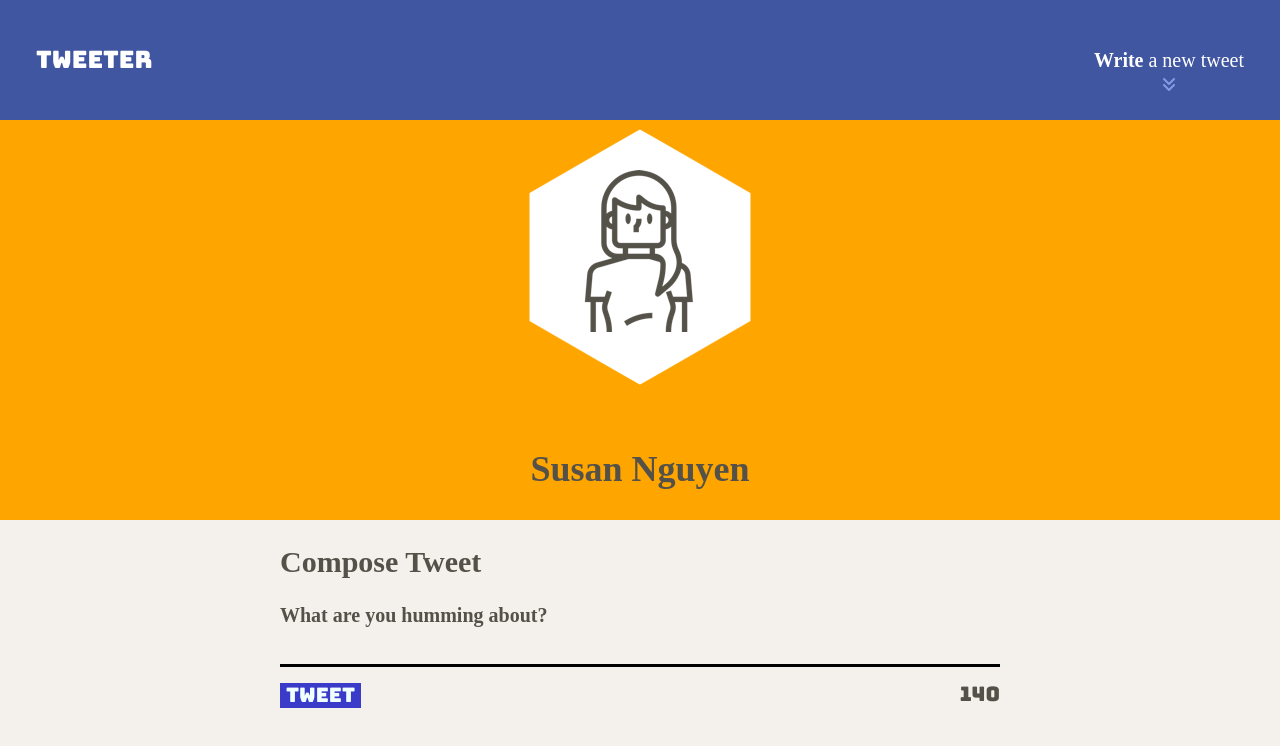
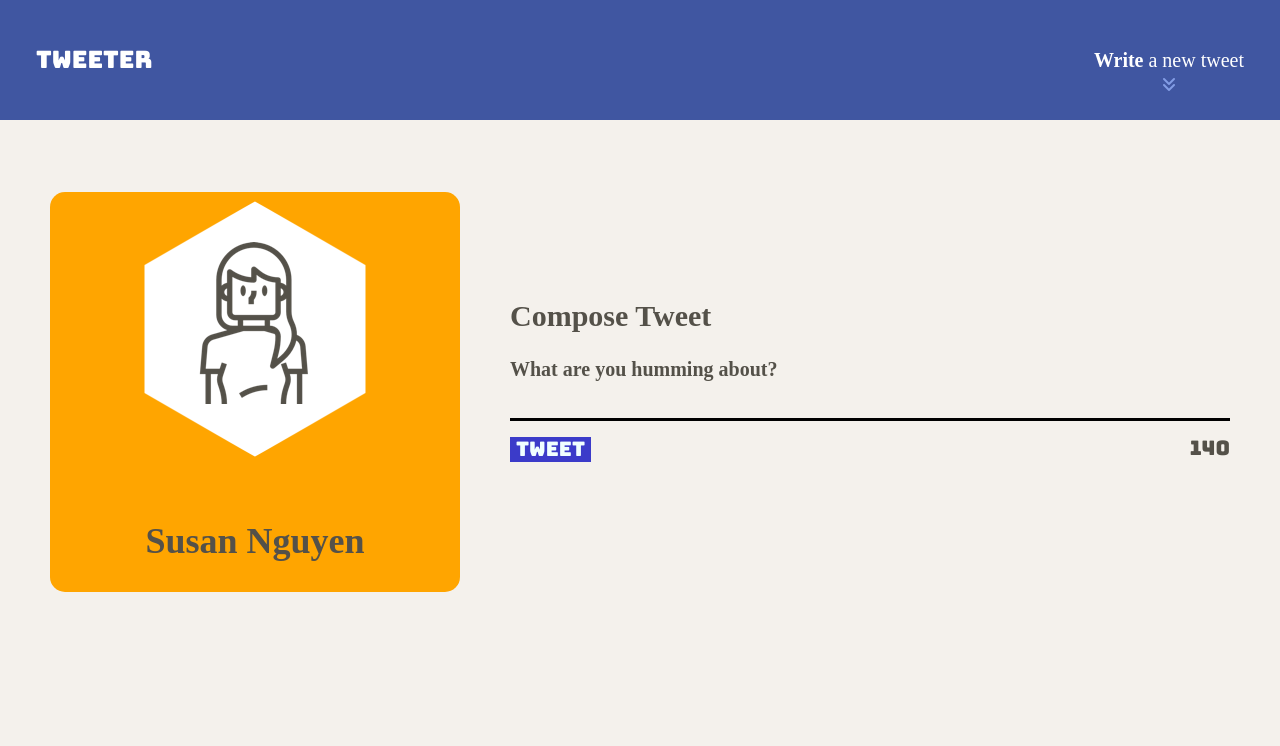
Before and after one commit to Hungle2911/tweeter, a website: page public/index.html in a window 1280 px wide. Drawn offline with nearby package versions, Linux system fonts and the light colour scheme; no server answers.

Commit message:
feat: Add responsive design for desktop

```diff
--- a/public/index.html
+++ b/public/index.html
@@ -34,7 +34,8 @@
       <i class="fa-solid fa-angles-down"></i>
     </div>
     </nav>
-    <header>
+    <div class="main-container">
+    <header id="profile">
       <div>
           <img src="/images/profile-hex.png">
       </div>
@@ -62,6 +63,7 @@
 
       </section>
     </main>
+  </div>
     <!-- App JS -->
     <script type="text/javascript" src="/scripts/client.js"></script>
     <script type="text/javascript" src="/scripts/composer-char-counter.js"></script>
--- a/public/styles/layout.css
+++ b/public/styles/layout.css
@@ -31,3 +31,25 @@ body {
  .red-counter {
   color: red;
  }
+ /* Laptops / Desktops: minimum width of 1024px */
+ @media only screen and (min-width: 1024px) {
+  nav {
+    background-color: #4056A1;
+  }
+  .main-container{
+    display: flex;
+    padding-top: 12rem;
+  }
+  #profile {
+      margin: 0 50px;
+      width: 50%;
+      height: 400px;
+      border-radius: 15px;
+  }
+  .new-tweet {
+    margin-right: 50px;
+  }
+  .tweet-container {
+    margin-right: 50px;
+  }
+}
--- a/public/styles/nav.css
+++ b/public/styles/nav.css
@@ -1,7 +1,6 @@
 nav {
   height: 120px;
   width: 100%;
-  background-color: #4056A1;
   color: #FFFFFF;
   display: flex;
   justify-content: space-between;
```
